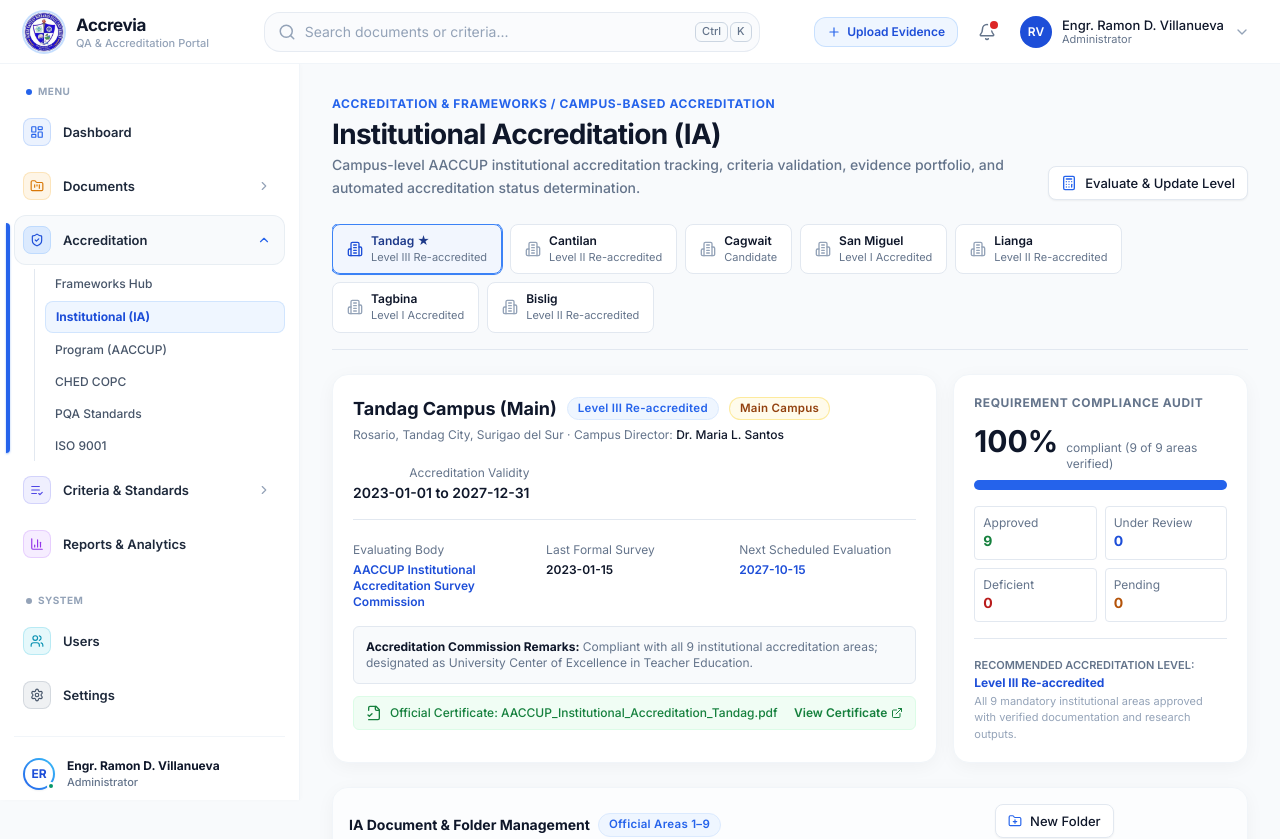
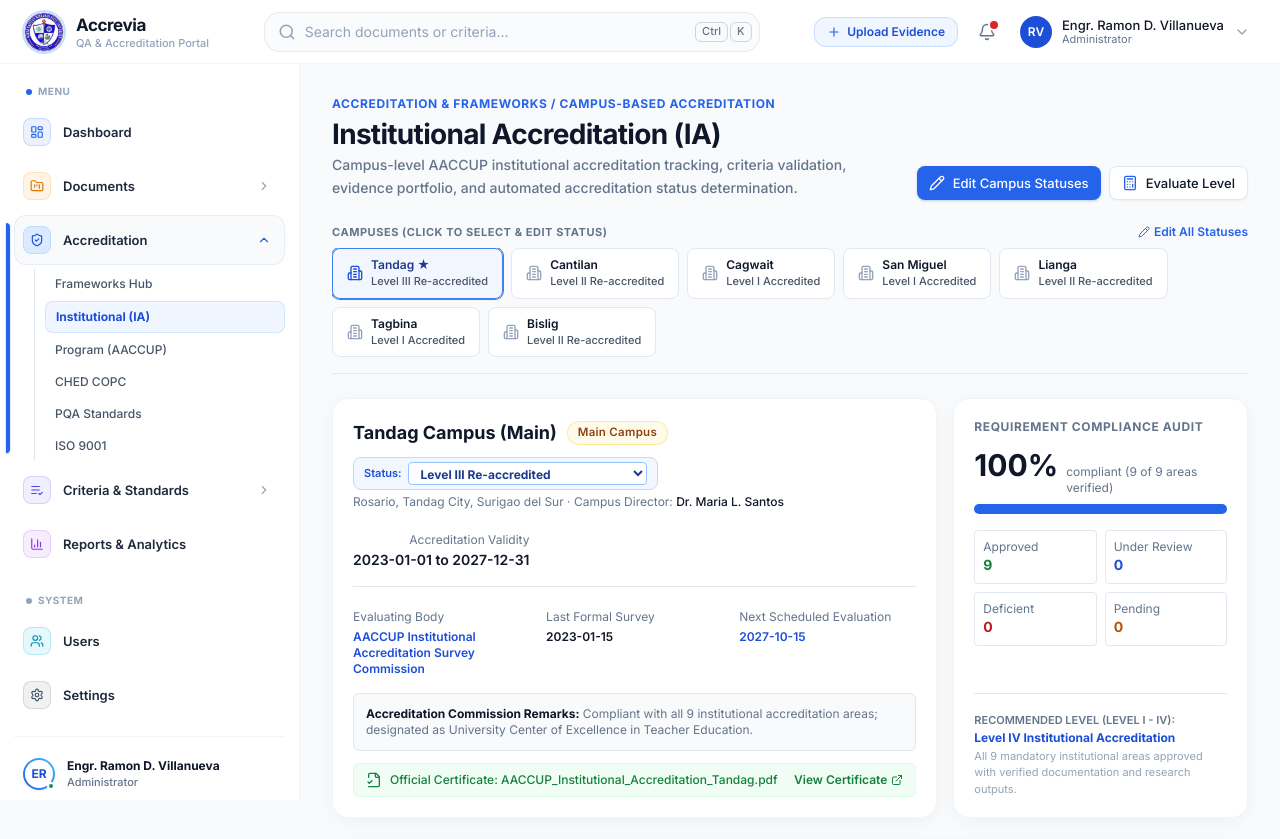
Before and after one commit to elykalmorfe/accrevia, a React (Vite) app in the folder frontend/: page /frameworks/ia in a window 1280 px wide. Shown: the top 839 px of the page. Built offline with nearby package versions, Linux system fonts and the light colour scheme.

Commit message:
feat: make campus institutional accreditation status editable with range strictly restricted to Level I to IV

```diff
--- a/frontend/src/contexts/PortalContext.tsx
+++ b/frontend/src/contexts/PortalContext.tsx
@@ -221,7 +221,15 @@ export function PortalProvider({ children, viewAs = 'Administrator' }: { childre
 
   // Accreditation & QA State
   const [campuses] = useState<Campus[]>(() => loadStorage('campuses', initialCampuses));
-  const [iaRecords, setIaRecords] = useState<CampusIAStatus[]>(() => loadStorage('iaRecords', initialCampusIA));
+  const [iaRecords, setIaRecords] = useState<CampusIAStatus[]>(() => {
+    const loaded = loadStorage('iaRecords', initialCampusIA);
+    return loaded.map((rec) => {
+      if ((rec.status as string) === 'Candidate' || (rec.status as string) === 'Under Evaluation') {
+        return { ...rec, status: 'Level I Accredited' as IALevel };
+      }
+      return rec;
+    });
+  });
   const [pqaRecords, setPqaRecords] = useState<CampusPQAStatus[]>(() => loadStorage('pqaRecords', initialCampusPQA));
   const [programAccreditations, setProgramAccreditations] = useState<ProgramAccreditation[]>(() =>
     loadStorage('programAccreditations', initialProgramAccreditations)
--- a/frontend/src/data/accreditationData.ts
+++ b/frontend/src/data/accreditationData.ts
@@ -289,7 +289,7 @@ export const initialCampusIA: CampusIAStatus[] = [
   },
   {
     campusId: 'cagwait',
-    status: 'Candidate',
+    status: 'Level I Accredited',
     validityStart: '2022-08-16',
     validityEnd: '2026-08-15',
     certificationFile: 'AACCUP Certification 2022.pdf',
--- a/frontend/src/pages/accreditation/CampusIAView.tsx
+++ b/frontend/src/pages/accreditation/CampusIAView.tsx
@@ -2,15 +2,17 @@ import { useState, useEffect } from 'react';
 import { Link } from 'react-router-dom';
 import { toast } from 'sonner';
 import { usePortal } from '../../contexts/PortalContext';
-import { CampusId, IALevel } from '../../types/accreditation';
+import { CampusId, IALevel, IA_LEVEL_OPTIONS } from '../../types/accreditation';
 import { PageHeader } from '../../components/ui/PageHeader';
 import { Badge } from '../../components/ui/Badge';
+import { Modal } from '../../components/ui/Modal';
 import { IAFolderManager } from '../../components/accreditation/IAFolderManager';
 import {
   Building2Icon,
   ExternalLinkIcon,
   CalculatorIcon,
-  FileCheck2Icon
+  FileCheck2Icon,
+  PencilIcon
 } from 'lucide-react';
 
 export function CampusIAView() {
@@ -18,6 +20,8 @@ export function CampusIAView() {
   const [selectedCampusId, setSelectedCampusId] = useState<CampusId>(() => {
     return selectedCampus !== 'all' ? selectedCampus : 'tandag';
   });
+
+  const [isEditAllOpen, setIsEditAllOpen] = useState(false);
 
   useEffect(() => {
     if (selectedCampus !== 'all' && selectedCampus !== selectedCampusId) {
@@ -43,29 +47,29 @@ export function CampusIAView() {
   const pendingCount = iaRecord.requirements.filter((r) => r.status === 'Pending').length;
   const compliancePercentage = Math.round((approvedCount / iaRecord.requirements.length) * 100);
 
-  // Status Determination Engine (Evaluated out of 9 Areas)
+  // Status Determination Engine (Restricted strictly to Level I through Level IV)
   const evaluateRecommendedLevel = (): { level: IALevel; explanation: string } => {
     if (compliancePercentage === 100 && approvedCount >= 9) {
       return {
-        level: 'Level III Re-accredited',
+        level: 'Level IV Institutional Accreditation',
         explanation: 'All 9 mandatory institutional areas approved with verified documentation and research outputs.'
       };
     }
     if (compliancePercentage >= 75 || approvedCount >= 7) {
       return {
-        level: 'Level II Re-accredited',
+        level: 'Level III Re-accredited',
         explanation: 'Strong performance across core areas; at least 7 of 9 areas verified without critical deficiencies.'
       };
     }
     if (compliancePercentage >= 50 || approvedCount >= 5) {
       return {
-        level: 'Level I Accredited',
+        level: 'Level II Re-accredited',
         explanation: 'Baseline institutional areas verified; minimum faculty and facilities standards satisfied.'
       };
     }
     return {
-      level: 'Candidate',
-      explanation: 'Institutional requirements in preparation; candidate survey documentation pending submission.'
+      level: 'Level I Accredited',
+      explanation: 'Institutional survey documentation satisfies baseline Level I criteria.'
     };
   };
 
@@ -92,22 +96,47 @@ export function CampusIAView() {
           <div className="flex items-center gap-2">
             <button
               type="button"
+              onClick={() => setIsEditAllOpen(true)}
+              className="btn btn-primary btn-sm"
+              title="Edit accreditation level for all campuses"
+            >
+              <PencilIcon className="h-4 w-4" />
+              Edit Campus Statuses
+            </button>
+            <button
+              type="button"
               onClick={handleApplyRecommendedLevel}
               className="btn btn-secondary btn-sm"
               title="Evaluate and sync level based on requirement audit"
             >
               <CalculatorIcon className="h-4 w-4 text-brand-600" />
-              Evaluate & Update Level
+              Evaluate Level
             </button>
           </div>
         }
       />
+
+      {/* Campus Selector Bar */}
+      <div className="mb-2 flex items-center justify-between">
+        <span className="text-[11px] font-bold uppercase tracking-wider text-slate-500">
+          Campuses (Click to select & edit status)
+        </span>
+        <button
+          type="button"
+          onClick={() => setIsEditAllOpen(true)}
+          className="inline-flex items-center gap-1 text-xs font-semibold text-brand-600 hover:text-brand-800 transition-colors"
+        >
+          <PencilIcon className="h-3 w-3" />
+          Edit All Statuses
+        </button>
+      </div>
 
       {/* Campus Selector Pills */}
       <div className="mb-6 flex overflow-x-auto no-scrollbar sm:flex-wrap gap-2 border-b border-line pb-4">
         {campuses.map((c) => {
           const rec = iaRecords.find((r) => r.campusId === c.id);
           const isSelected = c.id === selectedCampusId;
+          const statusText = rec?.status || 'Level I Accredited';
           return (
             <button
               key={c.id}
@@ -126,7 +155,7 @@ export function CampusIAView() {
                 <p className={`text-xs font-semibold ${isSelected ? 'text-brand-900' : 'text-ink'}`}>
                   {c.shortName} {c.isMain && '★'}
                 </p>
-                <p className="text-[11px] text-ink-muted">{rec?.status || 'Candidate'}</p>
+                <p className="text-[11px] font-medium text-slate-600">{statusText}</p>
               </div>
             </button>
           );
@@ -138,10 +167,30 @@ export function CampusIAView() {
         <div className="panel col-span-2 p-5">
           <div className="flex flex-wrap items-start justify-between gap-4 border-b border-line pb-4">
             <div>
-              <div className="flex items-center gap-2.5">
+              <div className="flex flex-wrap items-center gap-2.5">
                 <h2 className="text-lg font-bold text-ink">{campus.name}</h2>
-                <Badge tone="brand">{iaRecord.status}</Badge>
                 {campus.isMain && <Badge tone="gold">Main Campus</Badge>}
+
+                {/* Editable Status Select */}
+                <div className="inline-flex items-center gap-1.5 rounded-lg border border-brand-200 bg-brand-50/80 px-2.5 py-1 shadow-2xs">
+                  <span className="text-[11px] font-semibold text-brand-700">Status:</span>
+                  <select
+                    value={iaRecord.status}
+                    onChange={(e) => {
+                      const newStatus = e.target.value as IALevel;
+                      updateCampusIA(selectedCampusId, { status: newStatus });
+                      toast.success(`Updated ${campus.shortName} status to ${newStatus}`);
+                    }}
+                    className="rounded border border-brand-300 bg-white px-2 py-0.5 text-xs font-bold text-brand-900 shadow-2xs hover:border-brand-400 focus:outline-none focus:ring-1 focus:ring-brand-500 cursor-pointer"
+                    title="Change Accreditation Level (Level I to IV)"
+                  >
+                    {IA_LEVEL_OPTIONS.map((opt) => (
+                      <option key={opt.value} value={opt.value}>
+                        {opt.label}
+                      </option>
+                    ))}
+                  </select>
+                </div>
               </div>
               <p className="mt-1 text-xs text-ink-muted">
                 {campus.location} · Campus Director: <span className="font-medium text-ink">{campus.director}</span>
@@ -238,14 +287,14 @@ export function CampusIAView() {
           </div>
 
           <div className="mt-4 border-t border-line pt-3">
-            <span className="text-[11px] font-semibold uppercase text-ink-muted">Recommended Accreditation Level:</span>
+            <span className="text-[11px] font-semibold uppercase text-ink-muted">Recommended Level (Level I - IV):</span>
             <p className="text-xs font-bold text-brand-700">{evaluateRecommendedLevel().level}</p>
             <p className="text-[11px] text-ink-subtle mt-0.5">{evaluateRecommendedLevel().explanation}</p>
           </div>
         </div>
       </div>
 
-      {/* IA DOCUMENT & FOLDER MANAGEMENT SECTION (Folder Creation, Upload, Areas 1-9, Instrument Docs) */}
+      {/* IA DOCUMENT & FOLDER MANAGEMENT SECTION */}
       <IAFolderManager
         campusId={selectedCampusId}
         campusName={campus.name}
@@ -260,6 +309,70 @@ export function CampusIAView() {
         }}
       />
 
-      </>
+      {/* Edit All Campus Statuses Modal */}
+      <Modal
+        open={isEditAllOpen}
+        onClose={() => setIsEditAllOpen(false)}
+        title="Edit Campus Accreditation Statuses"
+        description="Select and update the AACCUP institutional accreditation status (strictly Level I to Level IV) for each campus."
+        size="lg"
+        footer={
+          <div className="flex justify-end gap-2">
+            <button
+              type="button"
+              onClick={() => setIsEditAllOpen(false)}
+              className="btn btn-primary btn-sm"
+            >
+              Done
+            </button>
+          </div>
+        }
+      >
+        <div className="divide-y divide-line overflow-hidden rounded-lg border border-line">
+          {campuses.map((c) => {
+            const rec = iaRecords.find((r) => r.campusId === c.id);
+            const currentStatus = rec?.status || 'Level I Accredited';
+            return (
+              <div
+                key={c.id}
+                className="flex flex-col sm:flex-row sm:items-center sm:justify-between gap-3 p-3.5 hover:bg-canvas/50 transition-colors"
+              >
+                <div className="flex items-center gap-2.5 min-w-0">
+                  <div className="grid h-8 w-8 place-items-center rounded-lg bg-brand-50 text-brand-700 shrink-0">
+                    <Building2Icon className="h-4 w-4" />
+                  </div>
+                  <div>
+                    <div className="flex items-center gap-1.5">
+                      <p className="text-sm font-bold text-ink">{c.name}</p>
+                      {c.isMain && <Badge tone="gold">Main Campus</Badge>}
+                    </div>
+                    <p className="text-xs text-ink-muted">{c.location}</p>
+                  </div>
+                </div>
+
+                <div className="flex items-center gap-2 shrink-0">
+                  <span className="text-xs font-semibold text-slate-500">Level:</span>
+                  <select
+                    value={currentStatus}
+                    onChange={(e) => {
+                      const newStatus = e.target.value as IALevel;
+                      updateCampusIA(c.id, { status: newStatus });
+                      toast.success(`Updated ${c.shortName} status to ${newStatus}`);
+                    }}
+                    className="rounded-lg border border-line bg-white px-3 py-1.5 text-xs font-bold text-ink shadow-2xs hover:border-brand-400 focus:outline-none focus:ring-2 focus:ring-brand-500 cursor-pointer"
+                  >
+                    {IA_LEVEL_OPTIONS.map((opt) => (
+                      <option key={opt.value} value={opt.value}>
+                        {opt.label}
+                      </option>
+                    ))}
+                  </select>
+                </div>
+              </div>
+            );
+          })}
+        </div>
+      </Modal>
+    </>
   );
 }
--- a/frontend/src/types/accreditation.ts
+++ b/frontend/src/types/accreditation.ts
@@ -24,12 +24,21 @@ export type AccreditationLevel =
   | 'waiting';
 
 export type IALevel =
-  | 'Candidate'
   | 'Level I Accredited'
   | 'Level II Re-accredited'
   | 'Level III Re-accredited'
   | 'Level IV Institutional Accreditation'
-  | 'Under Evaluation';
+  | 'Level I'
+  | 'Level II'
+  | 'Level III'
+  | 'Level IV';
+
+export const IA_LEVEL_OPTIONS: { value: IALevel; label: string }[] = [
+  { value: 'Level I Accredited', label: 'Level I Accredited' },
+  { value: 'Level II Re-accredited', label: 'Level II Re-accredited' },
+  { value: 'Level III Re-accredited', label: 'Level III Re-accredited' },
+  { value: 'Level IV Institutional Accreditation', label: 'Level IV Institutional Accreditation' }
+];
 
 export type PQARecognitionLevel =
   | 'Candidate'
```
